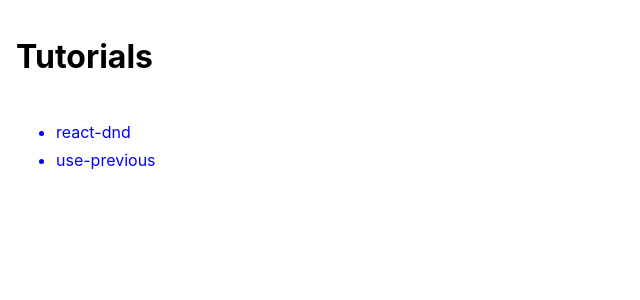
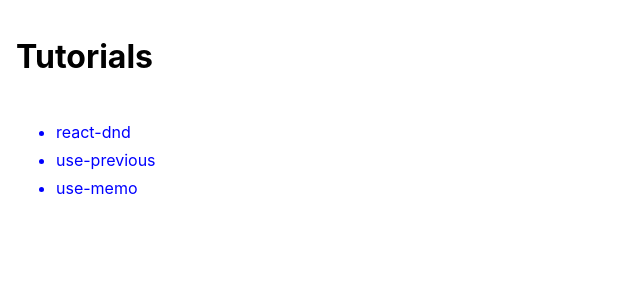
Before and after one commit to burstware/react-tutorials, a React (Create React App) app: page / in a window 1280 px wide. Shown: the top 300 px of the page, without its empty margins (0-640 px from the left). Built offline with nearby package versions, Linux system fonts and the light colour scheme.

Commit message:
add Memo

```diff
--- a/src/App.tsx
+++ b/src/App.tsx
@@ -1,6 +1,7 @@
 import React, { useState } from "react";
 import "./App.css";
 import ReactDnd from "./DragAndDrop/DragAndDrop";
+import Memo from "./Memo";
 import UsePrevious from "./UsePrevious";
 
 function App() {
@@ -36,9 +37,19 @@ function App() {
         >
           use-previous
         </li>
+        <li
+          style={{
+            cursor: "pointer",
+            color: selection === "use-memo" ? "red" : "blue",
+          }}
+          onClick={() => setSelection("use-memo")}
+        >
+          use-memo
+        </li>
       </ul>
       {selection === "react-dnd" && <ReactDnd />}
       {selection === "use-previous" && <UsePrevious />}
+      {selection === "use-memo" && <Memo />}
     </div>
   );
 }
--- /dev/null
+++ b/src/Memo.tsx
@@ -0,0 +1,35 @@
+import React, { useEffect, useMemo, useState } from 'react'
+
+export default function Memo() {
+  const [prop, setProp] = useState('')
+
+  // const child2 = useMemo(() => <Child2 setProp={setProp} />, [setProp])
+  const child2 = <Child2 setProp={setProp} />
+
+  return (
+    <>
+    <Child prop={prop} />
+    {child2}
+    </>
+  )
+}
+
+function Child({ prop }: { prop: string }) {
+  console.log('child 1 rendered')
+  return (
+    <div>
+      <div>{prop}</div>
+    </div>
+  )
+}
+
+const Child2Bare = ({ setProp }: { setProp: (prop: string) => void }) => {
+  console.log('child 2 rendered')
+
+  return (
+    <button onClick={() => setProp(Math.random().toString())}>Change Prop</button>
+  )
+}
+
+// const Child2 = Child2Bare
+const Child2 = React.memo(Child2Bare)
```
